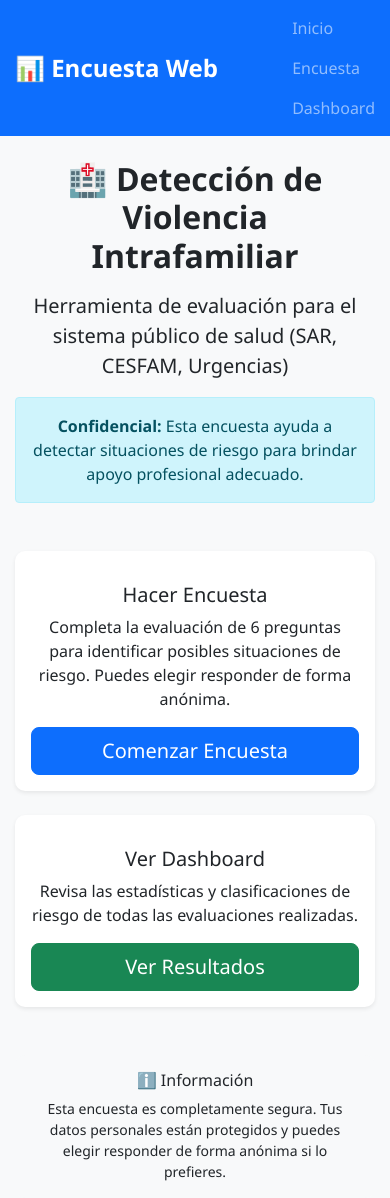
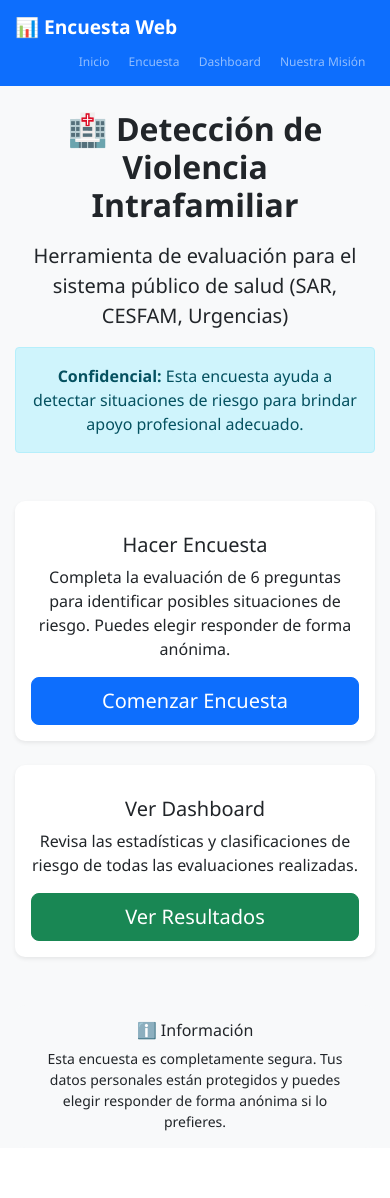
Before and after one commit to belehp/encuesta-web, a Flask app: page / in a window 390 px wide. After the commit the page ends 1131 px from the top, so only its background shows below. Run offline with Flask 3, Linux system fonts and the light colour scheme; some libraries are stand-ins or nearby versions.

Commit message:
first commit

```diff
--- a/app.py
+++ b/app.py
@@ -169,6 +169,10 @@ def init_db():
 @app.route('/')
 def index():
     return render_template('index.html')
+
+@app.route('/mision')
+def mision():
+    return render_template('mision.html')
 
 @app.route('/survey')
 def survey():
--- a/run_local.py
+++ b/run_local.py
@@ -145,6 +145,10 @@ def init_db():
 @app.route('/')
 def index():
     return render_template('index.html')
+
+@app.route('/mision')
+def mision():
+    return render_template('mision.html')
 
 @app.route('/survey')
 def survey():
--- a/static/style.css
+++ b/static/style.css
@@ -67,6 +67,16 @@ body {
   font-size: 0.8em;
 }
 
+/* Navegación móvil horizontal */
+.navbar-nav {
+  flex-direction: row !important;
+}
+
+.navbar-nav .nav-link {
+  font-size: 0.9rem;
+  font-weight: 500;
+}
+
 /* Responsive adjustments */
 @media (max-width: 768px) {
   .container {
@@ -81,6 +91,28 @@ body {
   .display-5 {
     font-size: 1.5rem;
   }
+
+  /* Navegación móvil más compacta */
+  .navbar-nav .nav-link {
+    font-size: 0.8rem;
+    padding: 0.5rem 0.75rem !important;
+  }
+
+  .navbar-brand {
+    font-size: 1.2rem;
+  }
+
+  /* Ajustar espaciado en móvil */
+  .card-body ul {
+    font-size: 0.9rem;
+  }
+}
+
+@media (max-width: 576px) {
+  .navbar-nav .nav-link {
+    font-size: 0.75rem;
+    padding: 0.4rem 0.6rem !important;
+  }
 }
 
 /* Loading animation */
--- a/templates/base.html
+++ b/templates/base.html
@@ -11,10 +11,12 @@
     <nav class="navbar navbar-expand-lg navbar-dark bg-primary">
         <div class="container">
             <a class="navbar-brand" href="{{ url_for('index') }}">📊 Encuesta Web</a>
-            <div class="navbar-nav ms-auto">
-                <a class="nav-link" href="{{ url_for('index') }}">Inicio</a>
-                <a class="nav-link" href="{{ url_for('survey') }}">Encuesta</a>
-                <a class="nav-link" href="{{ url_for('dashboard') }}">Dashboard</a>
+
+            <div class="navbar-nav ms-auto d-flex flex-row">
+                <a class="nav-link px-2" href="{{ url_for('index') }}">Inicio</a>
+                <a class="nav-link px-2" href="{{ url_for('survey') }}">Encuesta</a>
+                <a class="nav-link px-2" href="{{ url_for('dashboard') }}">Dashboard</a>
+                <a class="nav-link px-2" href="{{ url_for('mision') }}">Nuestra Misión</a>
             </div>
         </div>
     </nav>
--- a/templates/index.html
+++ b/templates/index.html
@@ -4,7 +4,7 @@
 
 {% block content %}
 <div class="row justify-content-center">
-    <div class="col-md-8">
+    <div class="col-md-10">
         <div class="text-center mb-5">
             <h1 class="display-4 mb-3">🏥 Detección de Violencia Intrafamiliar</h1>
             <p class="lead">Herramienta de evaluación para el sistema público de salud (SAR, CESFAM, Urgencias)</p>
```
Also changed, not shown: templates/mision.html (added, +45 -0 lines).
